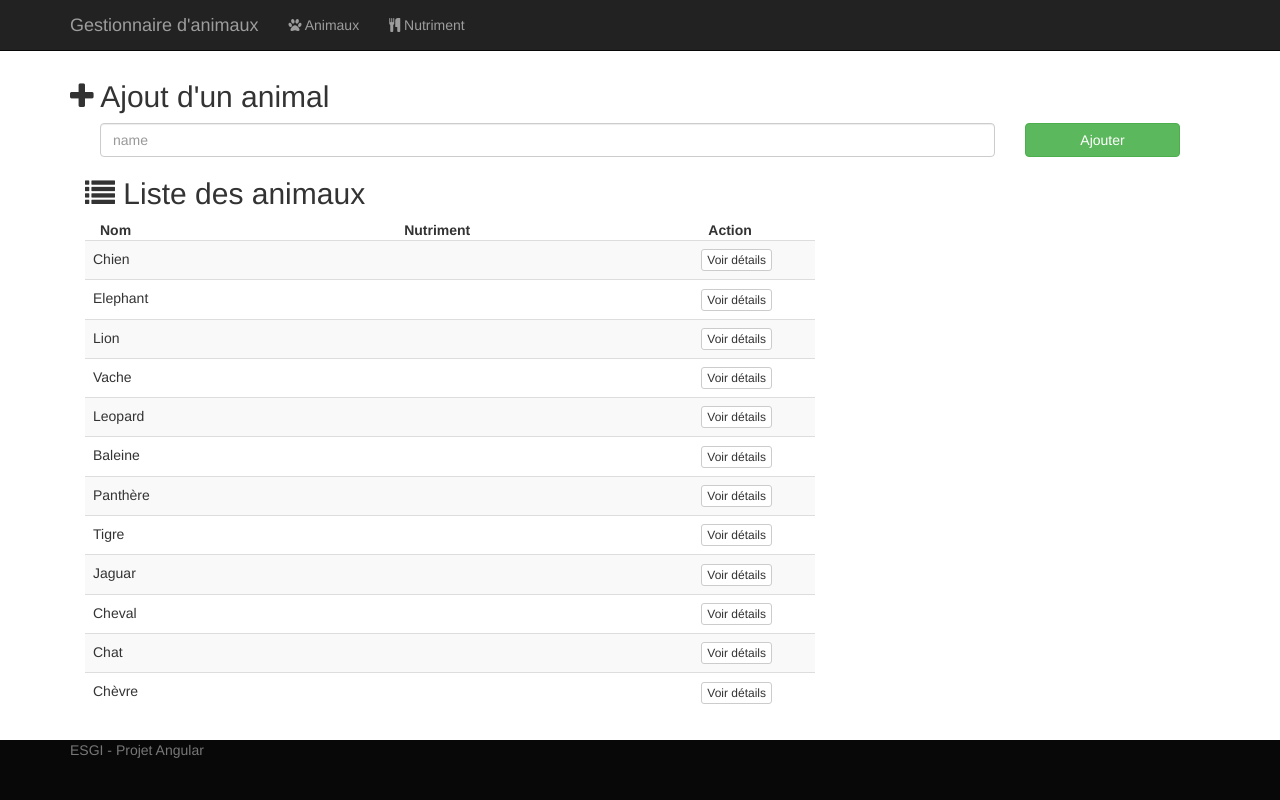
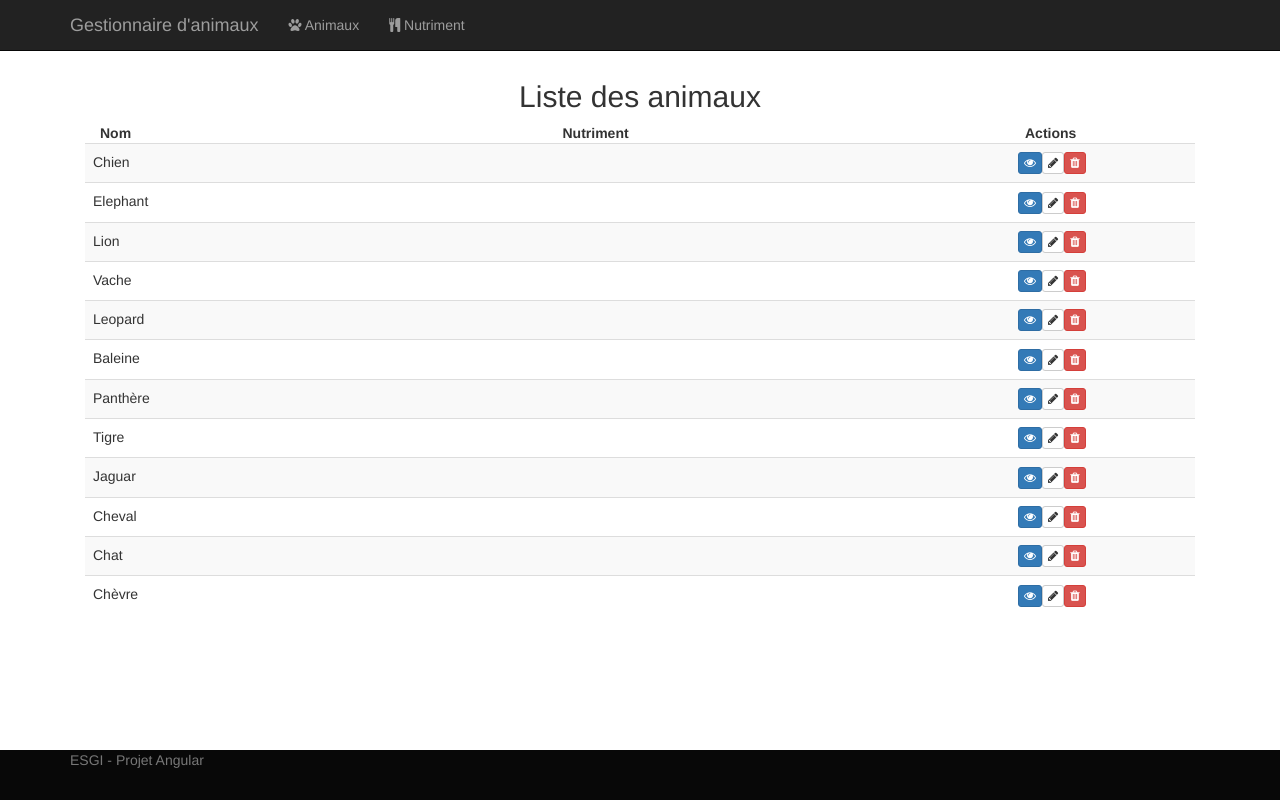
Before and after one commit to tagalpha/zoo, an Angular app: page /animals in a window 1280 px wide. Built offline with nearby package versions, Linux system fonts and the light colour scheme.

Commit message:
[ADD]Design animals and nutrients

```diff
--- a/src/app/animal/animals.component.html
+++ b/src/app/animal/animals.component.html
@@ -1,6 +1,5 @@
-<h2><i class="fa fa-plus"></i> Ajout d'un animal</h2>
-
-<div class="col-sm-12" id="form-add-animal">
+<div class="col-sm-12 text-center hide" id="form-add-animal">
+  <h2> Ajout d'un animal</h2>
   <div class="form-group">
     <div class="col-sm-10">
       <input [(ngModel)]="name" placeholder="name" class="form-control"/>
@@ -11,26 +10,30 @@
   </div>
 </div>
 
-<div *ngIf="animals" class="col-sm-8 no-padding-left">
-  <h2><i class="fa fa-list"></i> Liste des animaux</h2>
+<div *ngIf="animals" class="col-sm-12 no-padding-left">
+  <h2 class="text-center"> Liste des animaux</h2>
   <table class="table table-striped">
     <thead>
       <th class="col-sm-5">Nom</th>
       <th class="col-sm-5">Nutriment</th>
-      <th class="col-sm-2">Action</th>
+      <th class="col-sm-2">Actions</th>
     </thead>
     <tbody>
     <tr *ngFor="let animal of animals" [class.selected]="animal === selectedAnimal">
       <td>{{animal.name}}</td>
       <td></td>
-      <td><button type="button" (click)="getOne(animal.id)" class="btn btn-default btn-xs">Voir détails</button></td>
+      <td>
+        <button type="button" (click)="getOne(animal.id)" class="btn btn-primary btn-xs"><i class="fa fa-eye" aria-hidden="true"></i></button>
+        <button type="button"  class="btn btn-default btn-xs"><i class="fa fa-pencil" aria-hidden="true"></i></button>
+        <button type="button"  class="btn btn-danger btn-xs"><i class="fa fa-trash" aria-hidden="true"></i></button>
+      </td>
     </tr>
     </tbody>
   </table>
 </div>
 
 <div *ngIf="animalEdited" class="col-sm-4 no-padding-right">
-  <h2><i class="fa fa-edit"></i> Modification de l'animal {{animalEdited.name|uppercase}}</h2>
+  <h2> Modification de l'animal {{animalEdited.name|uppercase}}</h2>
   <div>
     <input [(ngModel)]="animalEdited.name" placeholder="name" class="form-control"/><br>
   </div>
--- a/src/app/app.component.css
+++ b/src/app/app.component.css
@@ -0,0 +1,6 @@
+footer {
+    position: fixed;
+    height: 50px;
+    bottom: 0;
+    width: 100%;
+}
--- a/src/app/app.component.html
+++ b/src/app/app.component.html
@@ -21,7 +21,7 @@
 <div class="container main-container">
     <router-outlet></router-outlet>
 </div>
-
+<div class="clearfix"></div>
 <footer class="footer">
     <div class="container">
         <p class="text-muted">ESGI - Projet Angular</p>
--- a/src/app/nutriment/nutriment.component.css
+++ b/src/app/nutriment/nutriment.component.css
@@ -0,0 +1,3 @@
+.panel {
+  padding:0px;
+}
--- a/src/app/nutriment/nutriment.component.html
+++ b/src/app/nutriment/nutriment.component.html
@@ -1,5 +1,8 @@
-<p>nutriment works!</p>
+<h2>Liste des aliments </h2>
 
-<ul *ngFor="let nutriment of nutriments">
-  <li>{{nutriment.name}}</li>
-</ul>
+<div class="col-sm-3 panel panel-default " *ngFor="let nutriment of nutriments">
+  <div class="panel-body text-center">{{nutriment.name}}</div>
+  <div class="panel-footer">Nulla volutpat lacinia rutrum. Quisque vitae leo dolor.
+     Cras ut ullamcorper felis, sit amet ornare nunc. Integer efficitur mattis sodales.
+  </div>
+</div>
```
